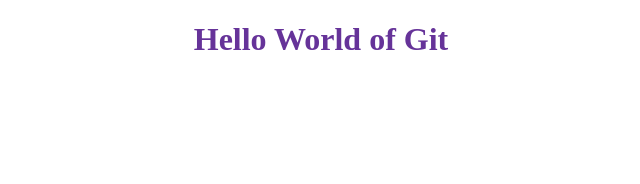
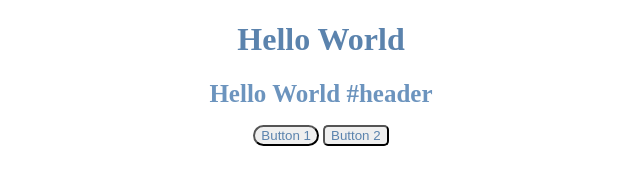
Before and after one commit to scottyscottplanview/ll1-exercise, a plain HTML site: page index.html in a window 1280 px wide. Shown: the whole page, without its empty margins (319-959 px from the left). Drawn offline with nearby package versions, Linux system fonts and the light colour scheme.

Commit message:
Updated CSS

```diff
--- a/css/style.css
+++ b/css/style.css
@@ -1,9 +1,46 @@
-@charset "utf-8";
 /* CSS Document */
+body {
+  text-align: center;
+}
 
-body {
-	text-align:center;
+h1 {
+  color: #5b83ad;
 }
-h1 {
-	color:#639;
+
+#header {
+  color: #6c94be;
+  font-size: 25px;
 }
+
+#menu a {
+  color: #111;
+  border-top: dotted 1px black;
+  border-bottom: solid 2px black;
+}
+
+.post a {
+  color: red;
+  border-top: dotted 1px black;
+  border-bottom: solid 2px black;
+}
+
+.button-02 {
+  -webkit-border-radius: 2px;
+  -moz-border-radius: 2px;
+  border-radius: 2px;
+  color: #5b83ad;
+}
+
+.button-05 {
+  -webkit-border-radius: 5px;
+  -moz-border-radius: 5px;
+  border-radius: 5px;
+  color: #5b83ad;
+}
+
+.button-20 {
+  -webkit-border-radius: 20px;
+  -moz-border-radius: 20px;
+  border-radius: 20px;
+  color: #5b83ad;
+}
--- a/index.html
+++ b/index.html
@@ -7,7 +7,12 @@
 </head>
 <body>
 
-<h1>Hello World of Git</h1>
+<h1>Hello World</h1>
+
+<h1 id="header">Hello World #header</h1>
+
+<button class="button-20">Button 1</button>
+<button class="button-05">Button 2</button>
 
 </body>
 	<script src="//ajax.googleapis.com/ajax/libs/jquery/1.11.1/jquery.min.js"></script>
--- /dev/null
+++ b/sass/_variables.scss
@@ -0,0 +1,2 @@
+$nice-blue: #5B83AD;
+$light-blue: $nice-blue + #111;
--- /dev/null
+++ b/sass/main.scss
@@ -0,0 +1,42 @@
+@charset "utf-8";
+/* CSS Document */
+
+@import "variables";
+@import "functions";
+
+body {
+	text-align:center;
+}
+h1 {
+	color: $nice-blue;
+}
+
+#header {
+    color: $light-blue;
+    font-size: add-two-numbers(10px, 15px);
+}
+
+@mixin bordered() {
+    border-top: dotted 1px black;
+    border-bottom: solid 2px black;
+}
+
+#menu a {
+    color: #111;
+    @include bordered();
+}
+
+.post a {
+    color: red;
+    @include bordered();
+}
+
+.button-02 {
+    @include border-radius(2px);
+}
+.button-05 {
+    @include border-radius();
+}
+.button-20 {
+    @include border-radius(20px);
+}
```
Also changed, not shown: sass/_functions.scss (added, +10 -0 lines).
